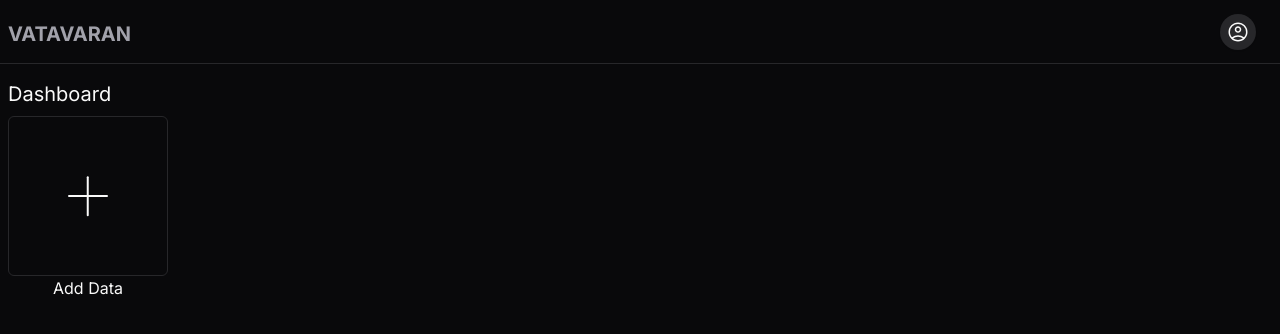
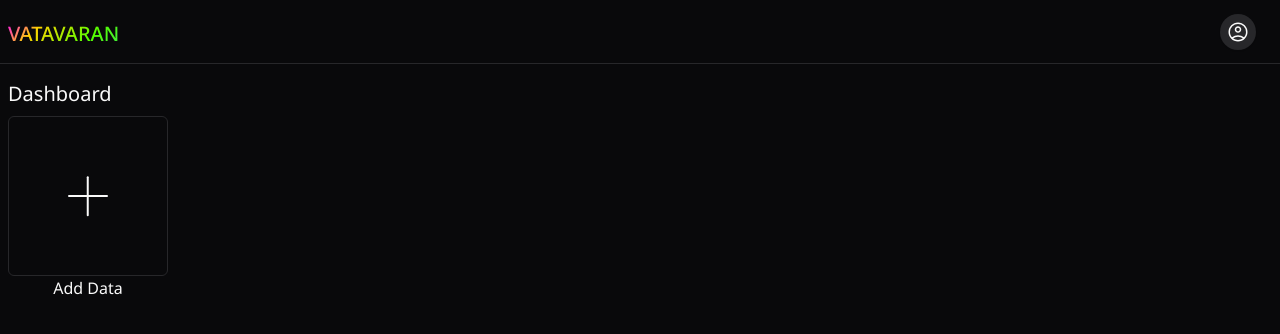
Before and after one commit to Utkarsh-Anandani/coal-mine-carbon-footprint-tracker, a Next.js app: page / in a window 1280 px wide. Shown: the top 334 px of the page. Built offline with nearby package versions, Linux system fonts and the light colour scheme.

Commit message:
add font and fix navbar

```diff
--- a/src/app/layout.tsx
+++ b/src/app/layout.tsx
@@ -1,9 +1,9 @@
 import type { Metadata } from "next";
-import { Inter } from "next/font/google";
+import { Noto_Sans } from "next/font/google";
 import "./globals.css";
 import Navbar from "@/components/Navbar";
 
-const inter = Inter({ subsets: ["latin"] });
+const noto_sans = Noto_Sans({ subsets: ["latin"] });
 
 export const metadata: Metadata = {
   title: "Coal mine carbon footprint tracker",
@@ -18,7 +18,7 @@ export default function RootLayout({
 }>) {
   return (
     <html lang="en" className="dark">
-      <body className={inter.className}>
+      <body className={noto_sans.className}>
         <Navbar />
         {children}
       </body>
--- /dev/null
+++ b/src/components/Brancing.tsx
@@ -0,0 +1,17 @@
+export default function Branding() {
+  return (
+    <span
+      className="translate-y-0.5 text-xl font-medium"
+      style={{
+        backgroundImage:
+          "linear-gradient( -225deg, hsl(300,100%,50%) 0%, hsl(50,100%,50%) 15%, hsl(100,100%,50%) 40%, hsl(200,100%,50%) 100% )",
+        backgroundSize: "200% auto",
+        backgroundClip: "text",
+        WebkitBackgroundClip: "text",
+        WebkitTextFillColor: "transparent",
+      }}
+    >
+      VATAVARAN
+    </span>
+  );
+}
--- a/src/components/Navbar.tsx
+++ b/src/components/Navbar.tsx
@@ -23,20 +23,24 @@ import {
 
 import { cn } from "@/lib/utils";
 import SignIn from "./SignIn";
+import Branding from "./Brancing";
 export default function Navbar() {
   return (
+    <>
+      <div className="flex h-16 items-center justify-center border-b sm:hidden">
+        <Branding />
+      </div>
       <nav className="sticky top-0 h-16 w-full border-b bg-background sm:border-b">
         <div className="mx-auto flex h-full w-full max-w-[1500px] items-center gap-2 px-2">
-        <Link href="/" className="flex h-full items-center gap-4">
-          <span className="hidden translate-y-0.5 text-xl font-bold text-muted-foreground sm:inline-block">
-            VATAVARAN
-          </span>
+          <Link href="/" className="hidden h-full items-center gap-4 sm:flex">
+            <Branding />
           </Link>
           <div className="ml-auto flex items-center gap-2">
             {true ? <ProfilePicButton /> : <LoginButton />}
           </div>
         </div>
       </nav>
+    </>
   );
 }
 
```
Lines whose indentation alone changed are shown as unchanged.
